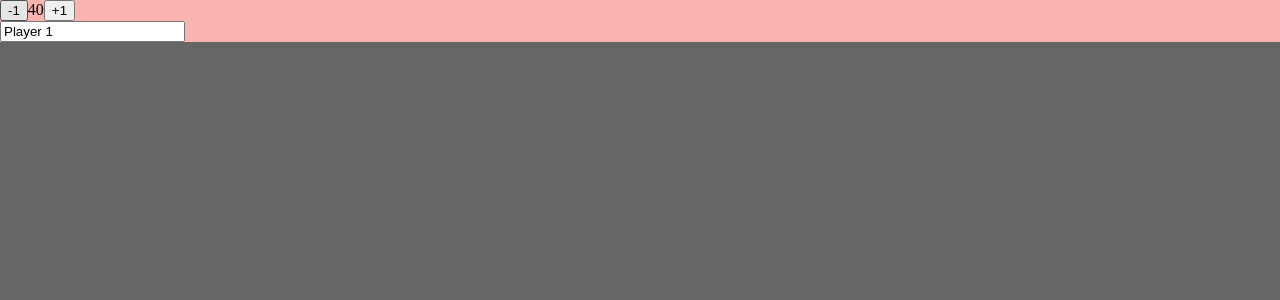
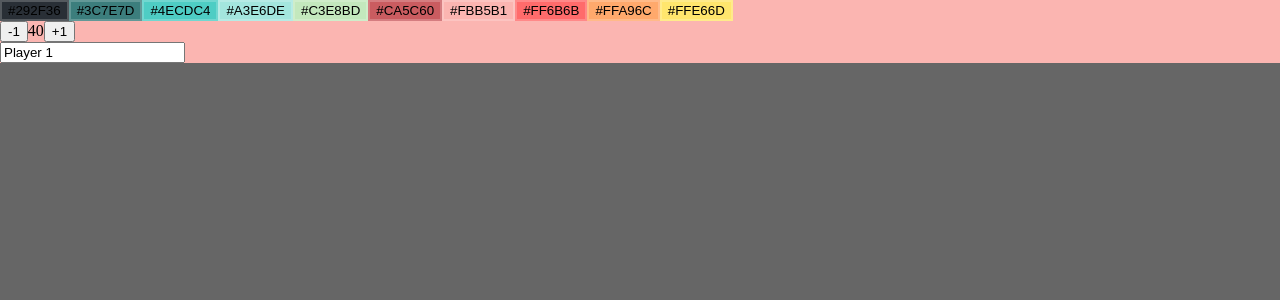
Before and after one commit to boilemmashem/lifecounter, a React (Create React App) app: page / in a window 1280 px wide. Both pictures are taken after a click on the button "Start Game". Shown: the top 300 px of the page. Built offline with nearby package versions, Linux system fonts and the light colour scheme.

Commit message:
Loop for colour options

```diff
--- /dev/null
+++ b/src/components/ColorSelector.jsx
@@ -0,0 +1,31 @@
+import React from 'react'
+import styled from 'styled-components'
+import Colors from '../data/colors.json'
+
+const StyledColorSelector = styled.div`
+    button {
+        border: 2px solid rgba(255,255,255, 0.2);
+    }
+`
+export const ColorSelector = () => {
+
+    function addColorOptions(colors) {
+        const numberOfColors = Object.values(colors).length
+        let colorOptions = []
+        for(let i = 0; i < numberOfColors; i++ ) {
+            colorOptions.push(
+                <button className='colorOption' key={`color${i}`} style={{background: Object.values(colors)[i][0]}}>
+                    {Object.values(colors)[i][0]}
+                </button>
+            )
+        }
+        return colorOptions;
+    }
+
+
+    return (
+        <StyledColorSelector>
+            {addColorOptions(Colors)}
+        </StyledColorSelector>
+    )
+}
--- a/src/components/Player.jsx
+++ b/src/components/Player.jsx
@@ -1,5 +1,6 @@
 import React, {useState} from 'react'
 import styled from 'styled-components'
+import { ColorSelector } from './ColorSelector'
 
 
 // TODO Pass player props into background
@@ -19,6 +20,7 @@ export const Player = (props) => {
 
     return (
         <StyledPlayer className={`player${props.playerNo}`} playerColor={playerBGColor} contrastColor={playerContrastColor}>
+            <ColorSelector />
             <div>
                 <button className="lifeTotalMinus" onClick={() => addPlayerLife(-1)}>-1</button>
                 <span>{playerLifeTotal}</span>
--- a/src/data/colors.json
+++ b/src/data/colors.json
@@ -3,8 +3,8 @@
     "myrtle green" : ["#3C7E7D", "#fff"],
     "medium turquoise" : ["#4ECDC4", "#000"],
     "tropical sea" : ["#A3E6DE", "#000"],
-    "mint cream" : ["#F7FFF7", "#000"],
-    "light coral" : ["#FFE66D", "#000"],
+    "tea green" : ["#C3E8BD", "#000"],
+    "coral" : ["#CA5C60", "#000"],
     "blossom" : ["#FBB5B1", "#000"],
     "strawberry" : ["#FF6B6B", "#000"],
     "sandy brown" : ["#FFA96C", "#000"],
```
Also changed, not shown: 1 other file (tests, documents, lock files or other folders).
